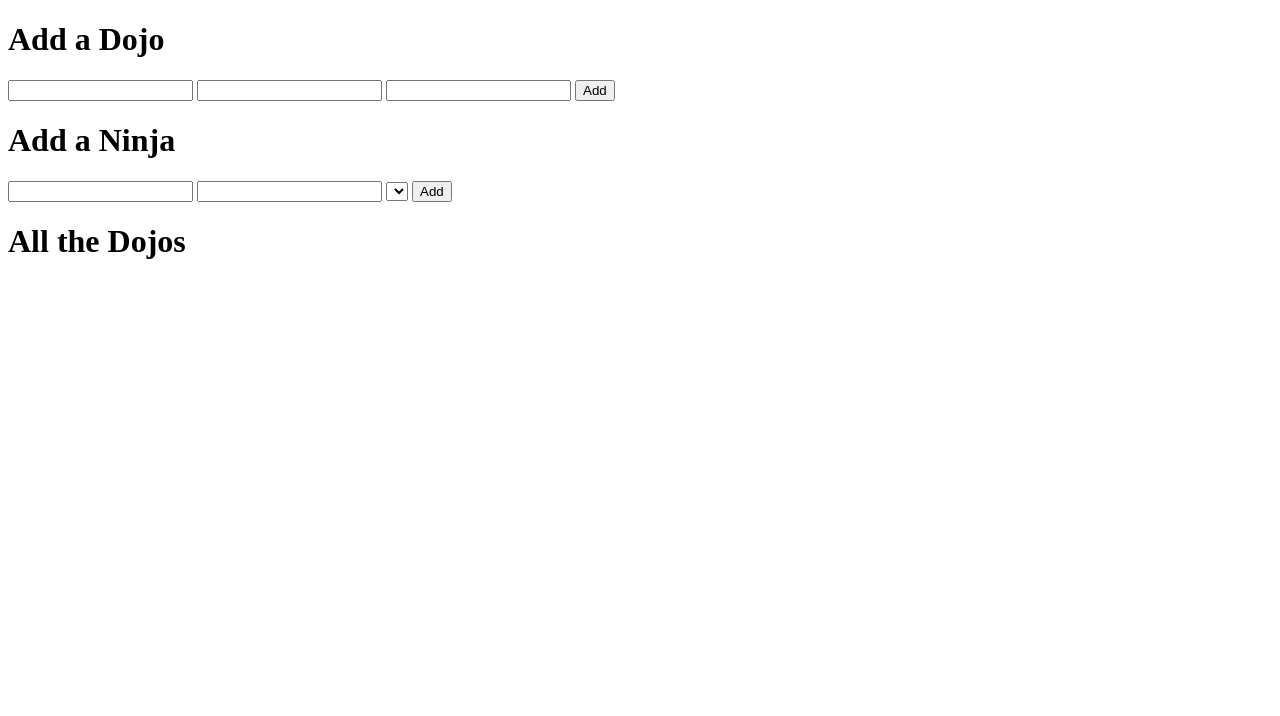
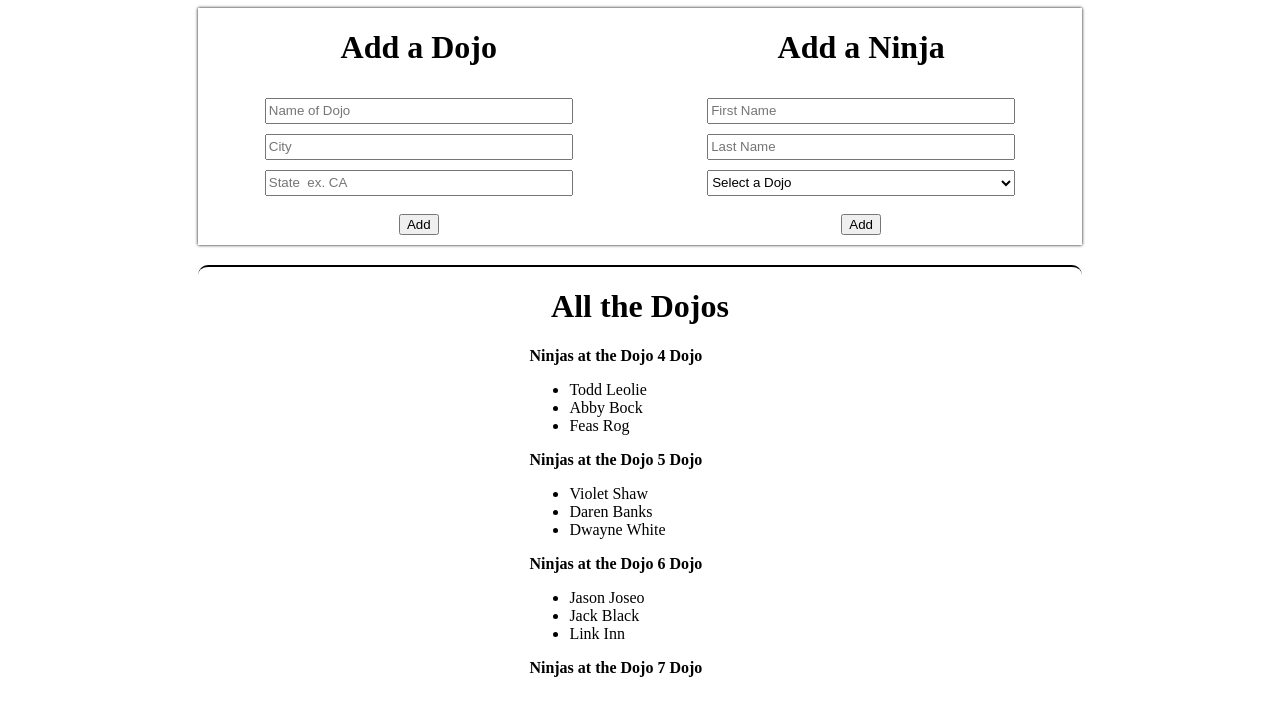
Before and after one commit to Sunnuke/Dojos-Ninjas, a Django app: page / in a window 1280 px wide. Shown: the top 716 px of the page. Run offline with Django 3.2, Linux system fonts and the light colour scheme; data comes from the database, SQL or seed files in the repository; lists and menus that the app fills with data are empty.

Commit message:
Completed setup for html and css, and for html to display database objects

```diff
--- a/dojo_ninjas_proj/dojo_ninjas_app/static/style.css
+++ b/dojo_ninjas_proj/dojo_ninjas_app/static/style.css
@@ -0,0 +1,69 @@
+*{
+    /* border: 2px solid black; */
+}
+/* bodyBox */
+.bodyBox{
+    /* border: 2px solid black; */
+    display: block;
+    margin-left: auto;
+    margin-right: auto;
+    width: 70%;
+}
+
+
+
+/* Top Box */
+.topBox{
+    display: flex;
+    box-shadow: 0px 0px 3px 0px black;
+    padding-bottom: 10px;
+}
+
+
+/* Top Left */
+.topLeft{
+    text-align: center;
+}
+.userInputs{
+
+}
+
+/* Top Right */
+.topRight{
+    text-align: center;
+}
+.userInputs{  /* DUP */
+
+}
+
+
+/* Bottom Box */
+.bottomBox{
+    border-top: 2px solid black;
+    border-radius: 10px;
+    margin-top: 20px;
+}
+h1{
+    text-align: center;
+}
+label{
+
+}
+.list{
+    display: block;
+    margin-left: auto;
+    margin-right: auto;
+    width: 25%;
+    /* border: 2px solid black; */
+}
+
+input{
+    margin-top: 10px;
+    width: 300px;
+    height: 20px;
+}
+select{
+    width: 308px;
+    height: 26px;
+    margin-top: 10px;
+}
--- a/dojo_ninjas_proj/dojo_ninjas_app/templates/index.html
+++ b/dojo_ninjas_proj/dojo_ninjas_app/templates/index.html
@@ -15,10 +15,10 @@
                 <div class="userInputs">
                     <form action="" method="POST">
                         {% csrf_token %}
-                        <input type="text" name="name" id="name" required>
-                        <input type="text" name="city" id="city" required>
-                        <input type="text" name="state" id="state" required>
-                        <button type="submit">Add</button>
+                        <input type="text" name="name" id="name" placeholder="Name of Dojo" required>
+                        <input type="text" name="city" id="city" placeholder="City" required>
+                        <input type="text" name="state" id="state" placeholder="State  ex. CA" required><br>
+                        <br><button type="submit">Add</button>
                     </form>
                 </div>
             </div>
@@ -27,21 +27,32 @@
                 <div class="userInputs">
                     <form action="" method="POST">
                         {% csrf_token %}
-                        <input type="text" name="first_name" id="first_name" required>
-                        <input type="text" name="last_name" id="last_city" required>
-                        <select name="dojo" id="dojo">
+                        <input type="text" name="first_name" id="first_name" placeholder="First Name" required>
+                        <input type="text" name="last_name" id="last_city" placeholder="Last Name" required>
+                        <select name="dojo" id="dojo" required>
+                            <option value="" disabled selected>Select a Dojo</option>
                             <!-- for loop -->
-                                <option value=""></option>
-
-                        </select>
-                        <button type="submit">Add</button>
+                            {% for key in Dojos %}
+                                <option value="{{key.id}}">{{key.loc_name}}</option>
+                            {% endfor %}
+                        </select><br>
+                        <br><button type="submit">Add</button>
                     </form>
                 </div>
             </div>
         </div>
         <div class="bottomBox">
-            <h1>All the Dojos</h1>
-            <!-- for loop -->
+            <div class="list">
+                <h1>All the Dojos</h1>
+                {% for dojo in Dojos %}
+                    <label><strong>Ninjas at the {{dojo.loc_name}} Dojo</strong></label>
+                    <ul>
+                        {% for ninja in dojo.ninjas.all %}
+                        <li>{{ninja.first_name}} {{ninja.last_name}}</li>
+                        {% endfor %}
+                    </ul>
+                {% endfor %}
+            </div>
         </div>
     </div>
 </body>
--- a/dojo_ninjas_proj/dojo_ninjas_app/urls.py
+++ b/dojo_ninjas_proj/dojo_ninjas_app/urls.py
@@ -3,4 +3,6 @@
 
 urlpatterns = [
     path('', views.index),
+    path('process/ninja', views.ninja),
+    path('process/dojo', views.dojo),
 ]
--- a/dojo_ninjas_proj/dojo_ninjas_app/views.py
+++ b/dojo_ninjas_proj/dojo_ninjas_app/views.py
@@ -1,5 +1,20 @@
-from django.shortcuts import render
+from django.shortcuts import render, redirect
+from .models import Dojo, Ninja
 
 # Create your views here.
 def index(request):
-    return render(request, 'index.html')
+    context = {
+        'Dojos': Dojo.objects.all(),
+        # 'ninjas': Ninja.objects.all()
+    }
+    return render(request, 'index.html', context)
+
+def ninja(request):
+
+    # Ninja.objects.create(
+    return redirect('/')
+
+def dojo(request):
+
+    # Dojo.objects.create(
+    return redirect('/')
```
